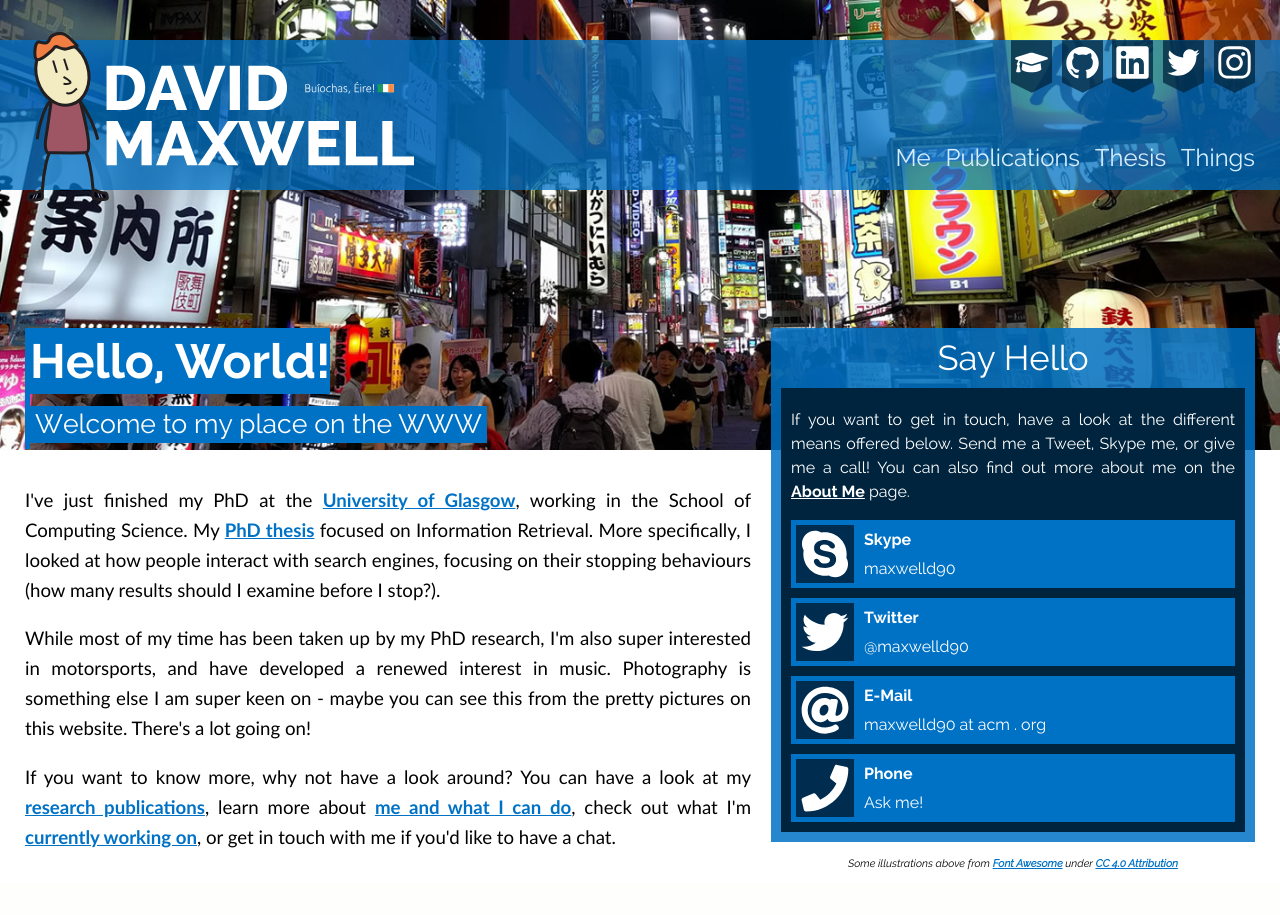
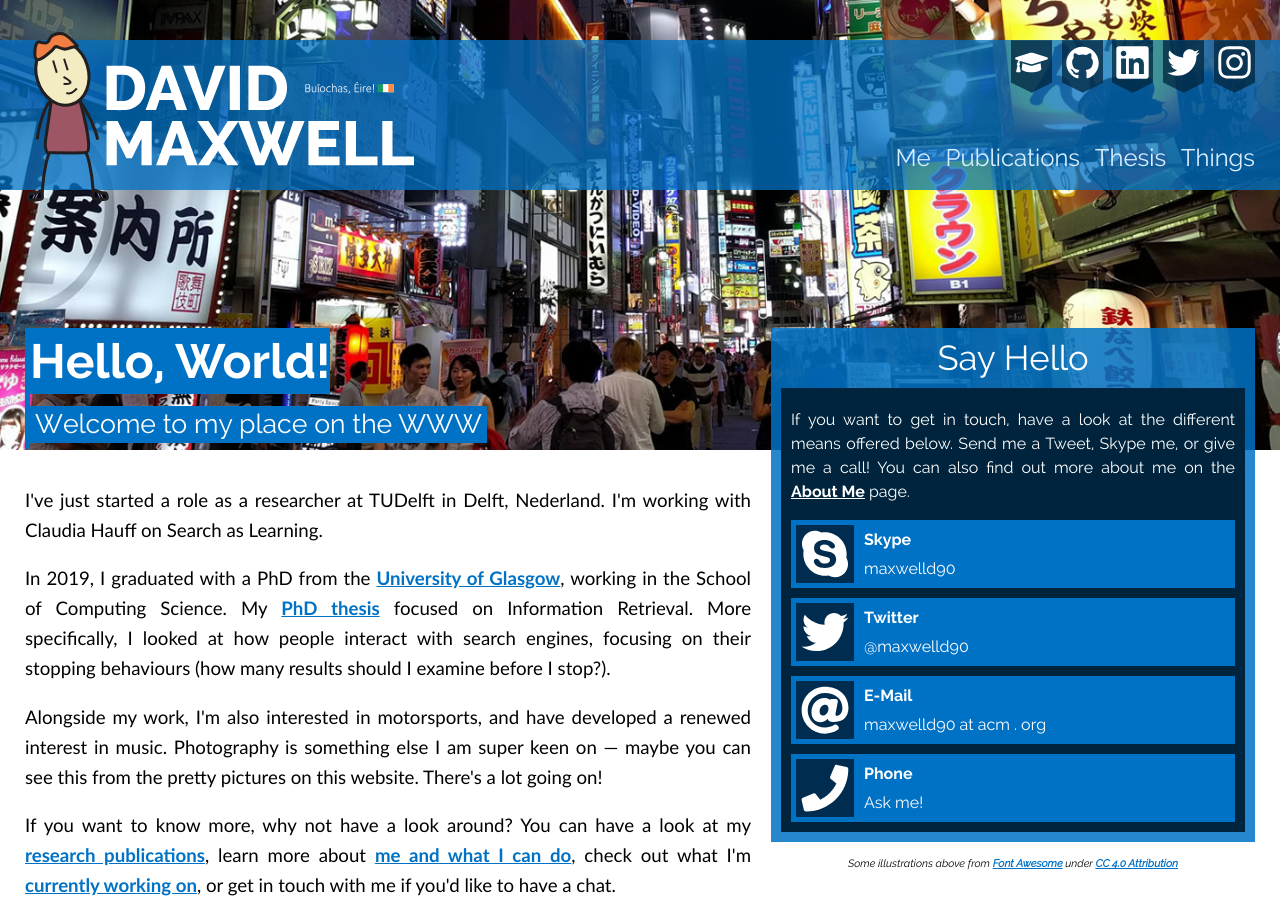
Before and after one commit to maxwelld90/dmax_website, a Django app: page / in a window 1280 px wide. Before the commit the page ends 870 px from the top, so only its background shows below. Run offline with Django 3.2, Linux system fonts and the light colour scheme; style sheets or scripts are compiled from the project's sources; some libraries are stand-ins or nearby versions.

Commit message:
Updates to website - new job, new background

```diff
--- a/website_project/dmax_org_uk/utils.py
+++ b/website_project/dmax_org_uk/utils.py
@@ -8,6 +8,7 @@ BACKGROUND_MAPPINGS = {
     'sandwood': 'Sandwood Bay, Highland, Scotland - July 2014',
     'shinjuku': 'Shinjuku, Tokyo, Japan - August 2017',
     'whitelee': 'Whitelee Windfarm, East Renfrewshire, Scotland - April 2015',
+    'delft': 'Trompetstraat, Delft, Zuid Holland, Nederland - March 2020',
 }
 
 def apply_background_to_context(context_dict, background):
--- a/website_project/dmax_org_uk/views.py
+++ b/website_project/dmax_org_uk/views.py
@@ -12,7 +12,7 @@ def landing(request):
 def me(request):
     context_dict = {}
     context_dict['publications'] = models.Publication.objects.all()
-    utils.apply_background_to_context(context_dict, 'whitelee')
+    utils.apply_background_to_context(context_dict, 'delft')
 
     return render(request, template_name='dmax_org_uk/me.html', context=context_dict)
 
--- a/website_project/templates/dmax_org_uk/landing.html
+++ b/website_project/templates/dmax_org_uk/landing.html
@@ -11,8 +11,9 @@
                     </div>
 
                     <article>
-                        <p>I've just finished my PhD at the <a href="http://www.gla.ac.uk">University of Glasgow</a>, working in the School of Computing Science. My <a href="{% url 'dmax_org_uk:thesis' %}">PhD thesis</a> focused on Information Retrieval. More specifically, I looked at how people interact with search engines, focusing on their stopping behaviours (how many results should I examine before I stop?).</p>
-                        <p>While most of my time has been taken up by my PhD research, I'm also super interested in motorsports, and have developed a renewed interest in music. Photography is something else I am super keen on - maybe you can see this from the pretty pictures on this website. There's a lot going on!</p>
+                        <p>I've just started a role as a researcher at TUDelft in Delft, Nederland. I'm working with <a href="https://chauff.github.io/" target="_blank"></a>Claudia Hauff</a> on Search as Learning.</p>
+                        <p>In 2019, I graduated with a PhD from the <a href="http://www.gla.ac.uk">University of Glasgow</a>, working in the School of Computing Science. My <a href="{% url 'dmax_org_uk:thesis' %}">PhD thesis</a> focused on Information Retrieval. More specifically, I looked at how people interact with search engines, focusing on their stopping behaviours (how many results should I examine before I stop?).</p>
+                        <p>Alongside my work, I'm also interested in motorsports, and have developed a renewed interest in music. Photography is something else I am super keen on &mdash; maybe you can see this from the pretty pictures on this website. There's a lot going on!</p>
                         <p>If you want to know more, why not have a look around? You can have a look at my <a href="{% url 'dmax_org_uk:publications' %}">research publications</a>, learn more about <a href="{% url 'dmax_org_uk:me' %}">me and what I can do</a>, check out what I'm <a href="{% url 'things:landing' %}">currently working on</a>, or get in touch with me if you'd like to have a chat.</p>
                     </article>
 
```
Also changed, not shown: website_project/static/img/backgrounds/delft.jpg (added).
